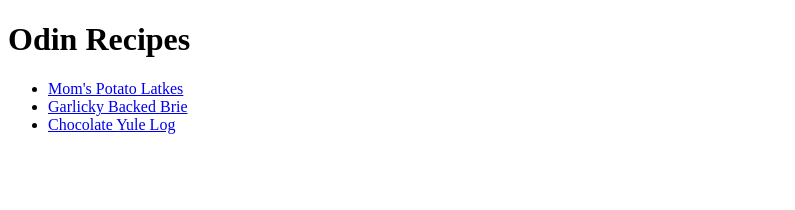
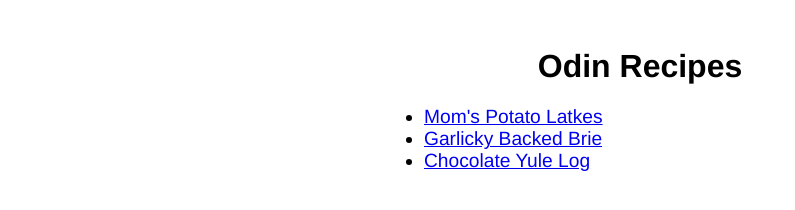
Before and after one commit to samyak039/odin-recipes, a plain HTML site: page index.html in a window 1280 px wide. Shown: the whole page, without its empty margins (0-795 px from the left). Drawn offline with Linux system fonts and the light colour scheme.

Commit message:
Add style.css
Applied everything learned from **CSS Foundation** chapter

```diff
--- a/index.html
+++ b/index.html
@@ -4,18 +4,19 @@
     <meta charset="UTF-8" />
     <meta http-equiv="X-UA-Compatible" content="IE=edge" />
     <meta name="viewport" content="width=device-width, initial-scale=1.0" />
+    <link rel="stylesheet" href="style.css">
     <title>Odin Recipes</title>
   </head>
   <body>
     <h1>Odin Recipes</h1>
     <ul>
-      <li>
+      <li class="recipe-list">
         <a href="./recipes/moms-potato-latkes.html">Mom's Potato Latkes</a>
       </li>
-      <li>
+      <li class="recipe-list">
         <a href="./recipes/garlicky-backed-brie.html">Garlicky Backed Brie</a>
       </li>
-      <li>
+      <li class="recipe-list">
         <a href="./recipes/chocolate-yule-log.html">Chocolate Yule Log</a>
       </li>
     </ul>
--- /dev/null
+++ b/style.css
@@ -0,0 +1,24 @@
+body {
+  margin: 0.5in 4in 0.5in 4in;
+  font-family: 'Franklin Gothic Medium', 'Arial Narrow', Arial, sans-serif;
+}
+
+h1,
+h2,
+h3 {
+  text-align: center;
+}
+
+p,
+li {
+  text-align: justify;
+}
+
+img {
+  width: 400px;
+  height: auto;
+}
+
+.recipe-list {
+  font-size: larger;
+}
```
Also changed, not shown: recipes/chocolate-yule-log.html (+1 -0 lines), recipes/garlicky-backed-brie.html (+1 -0 lines), recipes/moms-potato-latkes.html (+1 -0 lines).
